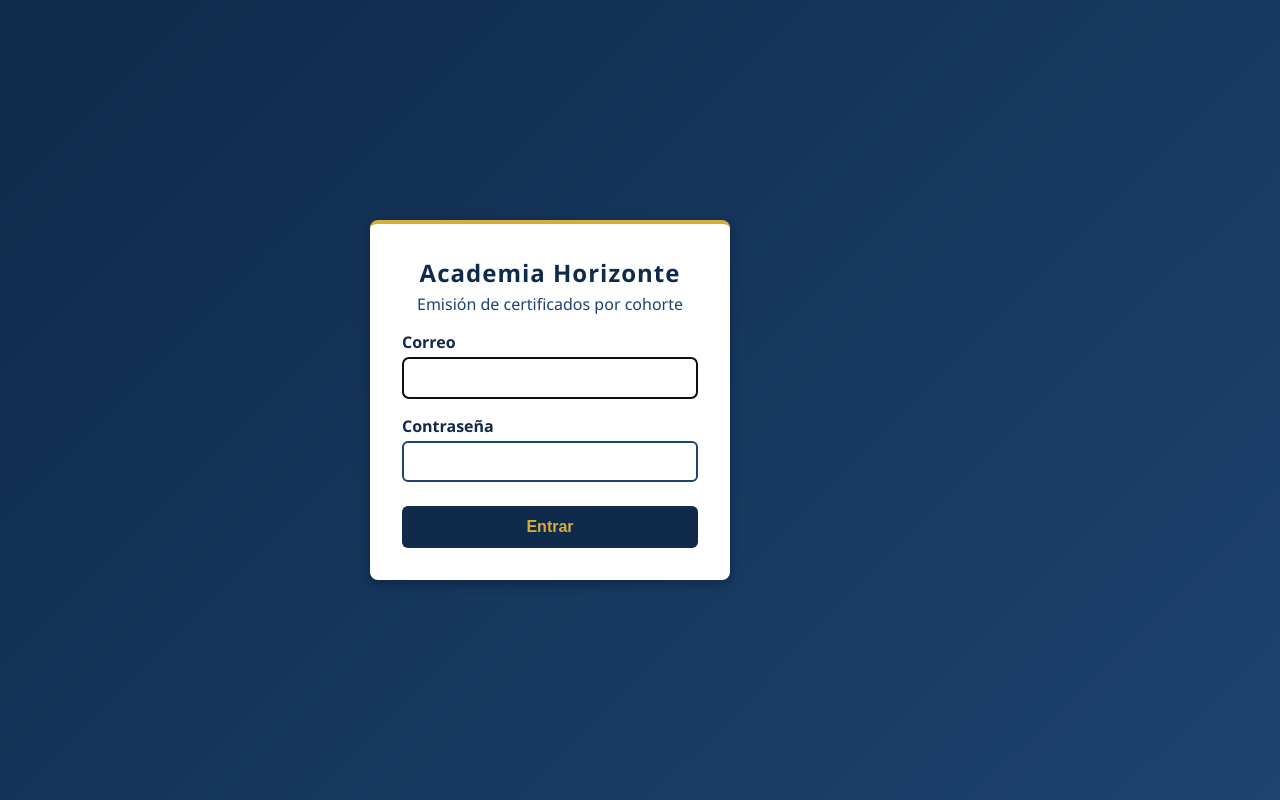
After one commit to Luis-Conejo/Proyecto-IA, a Flask app: page /login in a window 1280 px wide. The commit adds this page. Run offline with Flask 3, Linux system fonts and the light colour scheme.

Commit message:
Agrega pantalla de login con admin y usuarios creados por el admin

```diff
--- a/app.py
+++ b/app.py
@@ -3,14 +3,20 @@
 # El SALON (templates/ y static/) solo muestra informacion: no calcula ni decide.
 
 # -*- coding: utf-8 -*-
+import hashlib  # LADRILLO: LIBRERIA -> para guardar claves cifradas, nunca en texto plano
+import json     # LADRILLO: LIBRERIA -> para guardar los usuarios en un archivo
+from functools import wraps  # LADRILLO: LIBRERIA -> para crear el decorador de login
 from pathlib import Path  # LADRILLO: PATHLIB -> rutas sin depender de donde se corra
 import pandas as pd
-from flask import Flask, abort, render_template, request
+from flask import Flask, abort, redirect, render_template, request, session, url_for
 
 from _validar_datos import calcular_promedio, decidir_certificado, normalizar_id
 
 # LADRILLO: VARIABLE -> creamos la aplicacion Flask
 app = Flask(__name__)
+
+# LADRILLO: VARIABLE -> clave secreta para firmar las sesiones (quien entra y quien no)
+app.secret_key = "academia-horizonte-certificados-2026"
 
 # LADRILLO: VARIABLES -> rutas de la Bodega (los Excel, solo lectura)
 # Se construyen desde la carpeta de ESTE archivo, no desde la carpeta de trabajo
@@ -18,6 +24,63 @@ app = Flask(__name__)
 CARPETA_APP = Path(__file__).resolve().parent
 RUTA_MAESTRO = CARPETA_APP / "Insumos" / "Maestro_Estudiantes.xlsx"
 RUTA_EVALUACIONES = CARPETA_APP / "Insumos" / "Registro_Evaluaciones.xlsx"
+
+# ---------- AUTENTICACION: quien puede entrar (Cocina, regla de negocio) ----------
+# LADRILLO: VARIABLE de TIPO diccionario -> el unico administrador, fijo en el codigo.
+# Es el ADMIN quien da acceso a los usuarios normales (correo + clave asignada).
+ADMIN = {"correo": "lconejomonge@gmail.com", "clave": "LUIS.CONEJO"}
+
+# LADRILLO: VARIABLE -> archivo donde se guardan los usuarios creados por el admin
+RUTA_USUARIOS = CARPETA_APP / "usuarios.json"
+
+
+# ---------- LADRILLO: FUNCIÓN (cifra una clave) ----------
+def cifrar_clave(clave):
+    """Devuelve la clave convertida en codigo irreconocible (hash).
+    Asi el archivo de usuarios nunca guarda claves en texto plano."""
+    return hashlib.sha256(clave.encode("utf-8")).hexdigest()
+
+
+# ---------- LADRILLO: FUNCIÓN (lee los usuarios creados por el admin) ----------
+def leer_usuarios():
+    """Lee usuarios.json y devuelve un diccionario {correo: clave_cifrada}.
+    Si el archivo aun no existe, devuelve un diccionario vacio."""
+    if not RUTA_USUARIOS.exists():  # LADRILLO: CONDICIONAL
+        return {}
+    with open(RUTA_USUARIOS, encoding="utf-8") as archivo:
+        return json.load(archivo)
+
+
+# ---------- LADRILLO: FUNCIÓN (guarda un usuario nuevo) ----------
+def guardar_usuario(correo, clave):
+    """Agrega (o reemplaza) un usuario normal en usuarios.json con su clave cifrada."""
+    usuarios = leer_usuarios()
+    usuarios[correo.strip().lower()] = cifrar_clave(clave)
+    with open(RUTA_USUARIOS, "w", encoding="utf-8") as archivo:
+        json.dump(usuarios, archivo, ensure_ascii=False, indent=2)
+
+
+# ---------- LADRILLO: FUNCIÓN (revisa si correo y clave son validos) ----------
+def credenciales_validas(correo, clave):
+    """Devuelve True si el correo existe y la clave coincide (admin o usuario normal)."""
+    correo = correo.strip().lower()
+    # LADRILLO: CONDICIONAL -> primero revisamos al administrador fijo
+    if correo == ADMIN["correo"] and clave == ADMIN["clave"]:
+        return True
+    # LADRILLO: CONDICIONAL -> luego los usuarios creados por el admin
+    usuarios = leer_usuarios()
+    return correo in usuarios and usuarios[correo] == cifrar_clave(clave)
+
+
+# ---------- LADRILLO: FUNCIÓN decoradora (el "portero" de las paginas) ----------
+def requiere_login(vista):
+    """Decorador: si no hay usuario en la sesion, manda a la pantalla de entrada."""
+    @wraps(vista)
+    def vista_protegida(*args, **kwargs):
+        if "correo" not in session:  # LADRILLO: CONDICIONAL -> sin sesion, al login
+            return redirect(url_for("login"))
+        return vista(*args, **kwargs)
+    return vista_protegida
 
 
 # ---------- LADRILLO: FUNCIÓN (lee los dos Excel) ----------
@@ -118,7 +181,53 @@ def calcular_resultados(df_maestro, df_eval):
 
 
 # ---------- LADRILLO: rutas del servidor (la Cocina) ----------
+# ---------- Pantalla de entrada (login) ----------
+@app.route("/login", methods=["GET", "POST"])
+def login():
+    """Pantalla de entrada: pide correo y clave. Si son validos, abre sesion."""
+    error = ""
+    if request.method == "POST":  # LADRILLO: CONDICIONAL -> el usuario envio el formulario
+        correo = request.form.get("correo", "")
+        clave = request.form.get("clave", "")
+        if credenciales_validas(correo, clave):  # LADRILLO: CONDICIONAL
+            session["correo"] = correo.strip().lower()  # LADRILLO: VARIABLE -> sesion iniciada
+            # El admin entra directo a su panel; los demas a los certificados
+            if session["correo"] == ADMIN["correo"]:
+                return redirect(url_for("admin"))
+            return redirect(url_for("index"))
+        error = "Correo o contraseña incorrectos."
+    return render_template("login.html", error=error)
+
+
+# ---------- Cerrar sesion ----------
+@app.route("/logout")
+def logout():
+    """Cierra la sesion y regresa a la pantalla de entrada."""
+    session.clear()
+    return redirect(url_for("login"))
+
+
+# ---------- Panel del administrador: aqui da acceso a usuarios normales ----------
+@app.route("/admin", methods=["GET", "POST"])
+@requiere_login
+def admin():
+    """Solo el admin: crea usuarios normales (correo + clave asignada) y los lista."""
+    if session["correo"] != ADMIN["correo"]:  # LADRILLO: CONDICIONAL -> no es admin, fuera
+        return redirect(url_for("index"))
+    mensaje = ""
+    if request.method == "POST":  # LADRILLO: CONDICIONAL -> el admin envio el formulario
+        correo = request.form.get("correo", "").strip().lower()
+        clave = request.form.get("clave", "")
+        if correo and clave:  # LADRILLO: CONDICIONAL -> ambos campos con texto
+            guardar_usuario(correo, clave)
+            mensaje = f"Acceso creado para {correo}."
+        else:
+            mensaje = "Escribe correo y contraseña."
+    return render_template("admin.html", usuarios=leer_usuarios(), mensaje=mensaje)
+
+
 @app.route("/")
+@requiere_login
 def index():
     """Pagina principal: contadores, filtro por programa y tabla de certificados."""
     df_maestro, df_eval = leer_datos()
@@ -145,6 +254,7 @@ def index():
 
 
 @app.route("/certificado/<identificacion>")
+@requiere_login
 def certificado(identificacion):
     """Ficha de un estudiante; devuelve 404 si la identificacion no existe."""
     df_maestro, df_eval = leer_datos()
--- a/static/style.css
+++ b/static/style.css
@@ -146,3 +146,110 @@ footer {
     border-top: 2px solid var(--dorado);
     margin-top: 2rem;
 }
+
+/* ---------- Pantalla de entrada (login) ---------- */
+.pagina-login {
+    background: linear-gradient(135deg, var(--azul-marino), var(--azul-medio));
+    min-height: 100vh;
+}
+
+.login {
+    display: flex;
+    justify-content: center;
+    align-items: center;
+    min-height: 100vh;
+    margin: 0;
+    padding: 0 1rem;
+}
+
+.tarjeta-login {
+    background: var(--blanco);
+    border-top: 4px solid var(--dorado);
+    border-radius: 8px;
+    box-shadow: 0 4px 12px rgba(0, 0, 0, 0.3);
+    padding: 2rem;
+    width: 100%;
+    max-width: 360px;
+}
+
+.tarjeta-login h1 {
+    color: var(--azul-marino);
+    margin: 0;
+    font-size: 1.5rem;
+    letter-spacing: 1px;
+    text-align: center;
+}
+
+.tarjeta-login p {
+    color: var(--azul-medio);
+    text-align: center;
+    margin-top: 0.25rem;
+}
+
+.tarjeta-login label { display: block; margin-top: 1rem; font-weight: bold; color: var(--azul-marino); }
+
+.tarjeta-login input {
+    width: 100%;
+    padding: 0.6rem;
+    margin-top: 0.25rem;
+    border: 2px solid var(--azul-medio);
+    border-radius: 6px;
+    font-size: 1rem;
+}
+
+.tarjeta-login button {
+    width: 100%;
+    margin-top: 1.5rem;
+    padding: 0.75rem;
+    background: var(--azul-marino);
+    color: var(--dorado);
+    border: none;
+    border-radius: 6px;
+    font-size: 1rem;
+    font-weight: bold;
+    cursor: pointer;
+}
+
+.tarjeta-login button:hover { background: var(--azul-medio); }
+
+.error {
+    background: var(--rojo);
+    color: var(--blanco);
+    padding: 0.5rem;
+    border-radius: 6px;
+    text-align: center;
+}
+
+.mensaje {
+    background: var(--dorado-claro);
+    border: 1px solid var(--dorado);
+    border-radius: 6px;
+    padding: 0.5rem;
+}
+
+/* ---------- Formularios del panel de administracion ---------- */
+.ficha form label { display: block; margin-top: 1rem; font-weight: bold; color: var(--azul-marino); }
+
+.ficha form input {
+    width: 100%;
+    max-width: 400px;
+    padding: 0.6rem;
+    margin-top: 0.25rem;
+    border: 2px solid var(--azul-medio);
+    border-radius: 6px;
+    font-size: 1rem;
+}
+
+.ficha form button {
+    margin-top: 1rem;
+    padding: 0.75rem 1.5rem;
+    background: var(--azul-marino);
+    color: var(--dorado);
+    border: none;
+    border-radius: 6px;
+    font-size: 1rem;
+    font-weight: bold;
+    cursor: pointer;
+}
+
+.ficha form button:hover { background: var(--azul-medio); }
--- a/templates/index.html
+++ b/templates/index.html
@@ -108,7 +108,7 @@
     </main>
 
     <footer>
-        <p>Academia Horizonte - Cohorte 2026-A</p>
+        <p>Academia Horizonte - Cohorte 2026-A - <a href="/logout">Cerrar sesión</a></p>
     </footer>
 </body>
 </html>
--- /dev/null
+++ b/templates/login.html
@@ -0,0 +1,32 @@
+<!DOCTYPE html>
+<html lang="es">
+<head>
+    <meta charset="UTF-8">
+    <meta name="viewport" content="width=device-width, initial-scale=1.0">
+    <title>Academia Horizonte - Entrar</title>
+    <link rel="stylesheet" href="{{ url_for('static', filename='style.css') }}">
+</head>
+<body class="pagina-login">
+    <!-- El Salón: solo muestra el formulario; la validación la hace la Cocina (app.py) -->
+    <main class="login">
+        <section class="tarjeta-login">
+            <h1>Academia Horizonte</h1>
+            <p>Emisión de certificados por cohorte</p>
+
+            {% if error %}
+            <p class="error">{{ error }}</p>
+            {% endif %}
+
+            <form method="post" action="/login">
+                <label for="correo">Correo</label>
+                <input type="email" id="correo" name="correo" required autofocus>
+
+                <label for="clave">Contraseña</label>
+                <input type="password" id="clave" name="clave" required>
+
+                <button type="submit">Entrar</button>
+            </form>
+        </section>
+    </main>
+</body>
+</html>
```
Also changed, not shown: templates/admin.html (added, +53 -0 lines), 1 other file.
